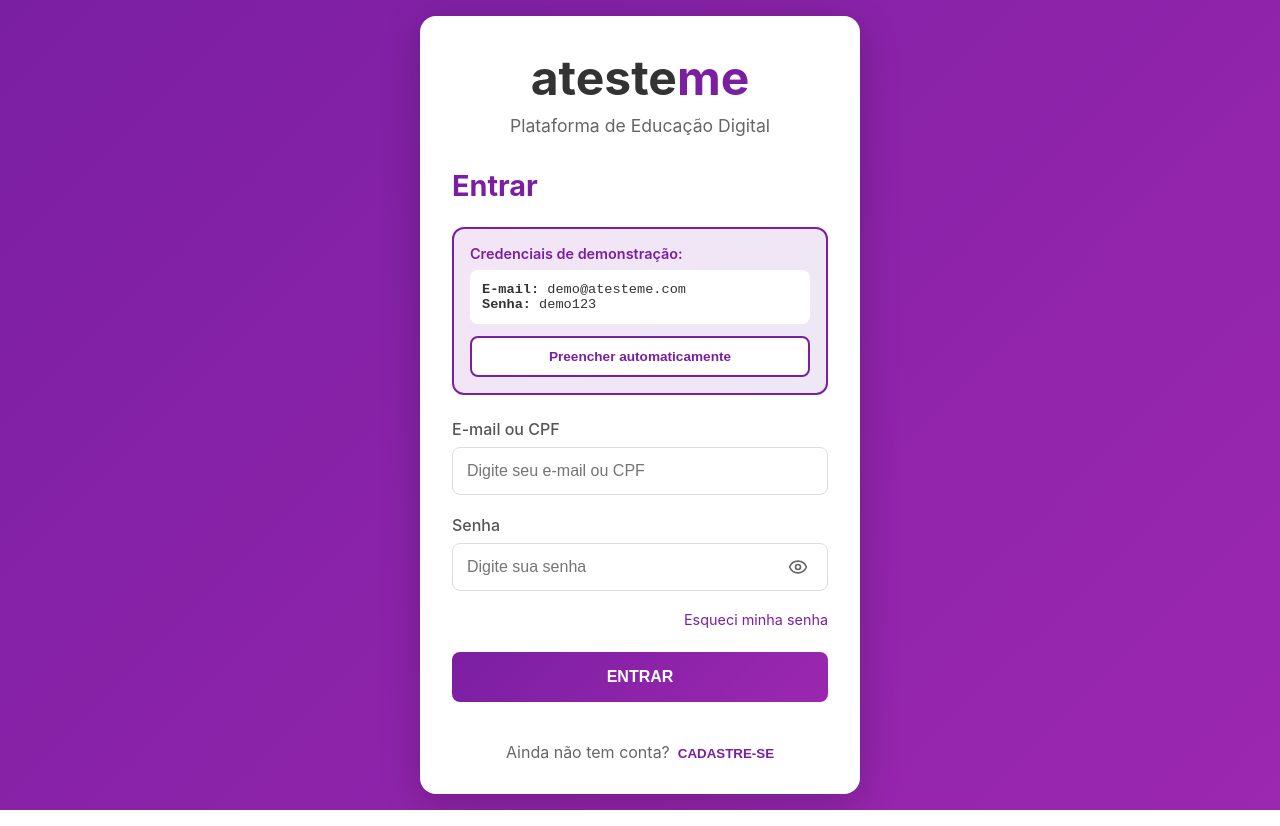
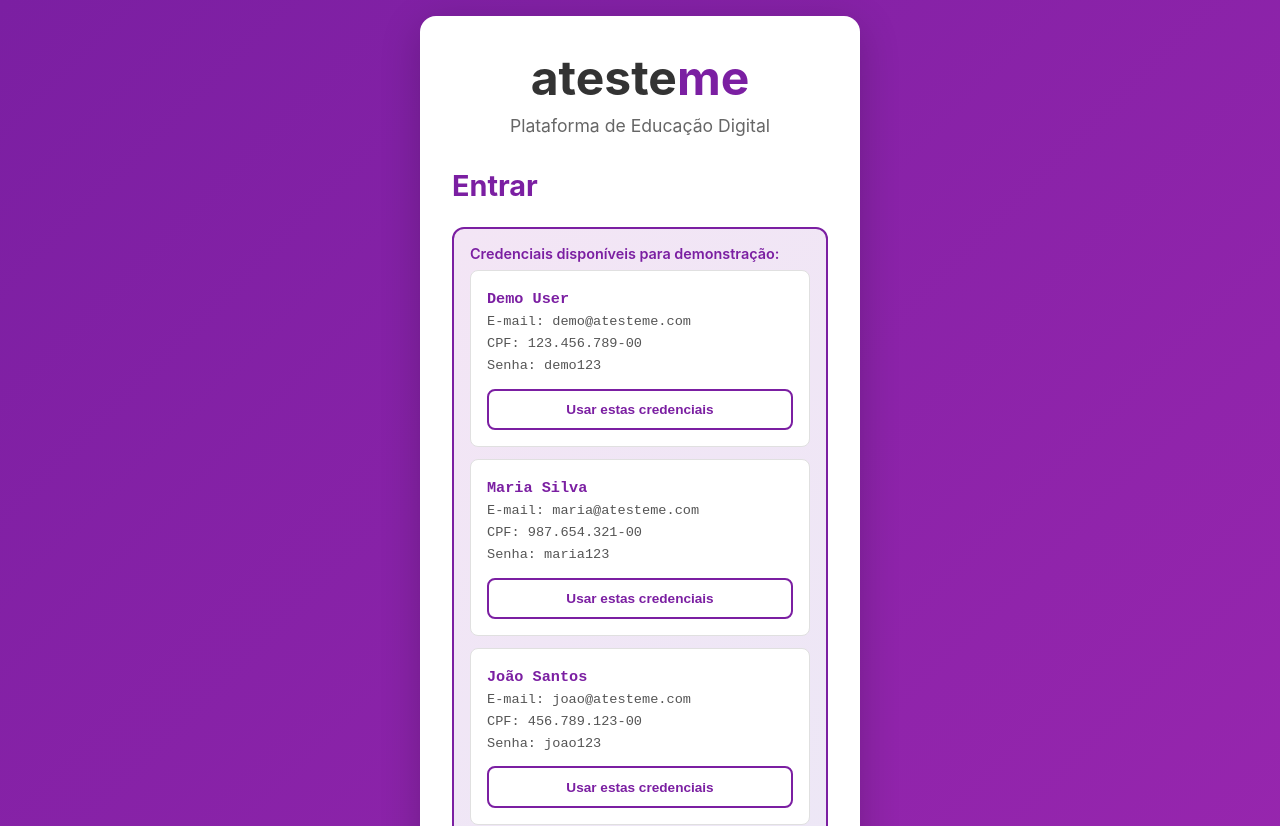
Before and after one commit to vinixaze/atesteme-plataforma, a React (Create React App) app: page / in a window 1280 px wide. Shown: the top 826 px of the page. Built offline with nearby package versions, Linux system fonts and the light colour scheme.

Commit message:
criação autentificação

```diff
--- a/src/App.js
+++ b/src/App.js
@@ -1,14 +1,31 @@
-import React, { useState } from 'react';
+import React, { useState, useEffect } from 'react';
 import { BrowserRouter as Router, Routes, Route, Navigate } from 'react-router-dom';
 import Login from './components/Login';
 import Dashboard from './components/Dashboard';
+import { getCurrentUser, clearCurrentUser } from './utils/auth';
 import './App.css';
 
 function App() {
   const [isAuthenticated, setIsAuthenticated] = useState(false);
+  const [currentUser, setCurrentUser] = useState(null);
 
-  const handleLogin = () => {
+  useEffect(() => {
+    const user = getCurrentUser();
+    if (user) {
+      setIsAuthenticated(true);
+      setCurrentUser(user);
+    }
+  }, []);
+
+  const handleLogin = (user) => {
     setIsAuthenticated(true);
+    setCurrentUser(user);
+  };
+
+  const handleLogout = () => {
+    clearCurrentUser();
+    setIsAuthenticated(false);
+    setCurrentUser(null);
   };
 
   return (
@@ -26,7 +43,7 @@ function App() {
           path="/dashboard"
           element={
             isAuthenticated ?
-            <Dashboard /> :
+            <Dashboard user={currentUser} onLogout={handleLogout} /> :
             <Navigate to="/" />
           }
         />
--- a/src/components/Dashboard.js
+++ b/src/components/Dashboard.js
@@ -6,21 +6,27 @@ import Medals from './Medals';
 import { userData } from '../data/userData';
 import '../styles/Dashboard.css';
 
-function Dashboard() {
+function Dashboard({ user, onLogout }) {
   const [activeTab, setActiveTab] = useState('learning');
+
+  const userDataWithName = {
+    ...userData,
+    name: user?.name || userData.name,
+    email: user?.email || userData.email
+  };
 
   return (
     <div className="dashboard">
-      <Header user={userData} />
+      <Header user={userDataWithName} onLogout={onLogout} />
 
       <div className="dashboard-container">
         <div className="profile-header">
           <div className="profile-avatar">
-            <span>{userData.name.charAt(0)}</span>
+            <span>{userDataWithName.name.charAt(0).toUpperCase()}</span>
           </div>
           <div className="profile-info">
-            <h1>{userData.name}</h1>
-            <p className="profile-level">Nível {userData.currentLevel} - {userData.levels[userData.currentLevel - 1].name}</p>
+            <h1>{userDataWithName.name}</h1>
+            <p className="profile-level">Nível {userDataWithName.currentLevel} - {userDataWithName.levels[userDataWithName.currentLevel - 1].name}</p>
           </div>
         </div>
 
@@ -48,15 +54,15 @@ function Dashboard() {
         <div className="tab-content">
           {activeTab === 'learning' && (
             <LearningPath
-              competencesData={userData.competencesData}
-              currentLevel={userData.currentLevel}
+              competencesData={userDataWithName.competencesData}
+              currentLevel={userDataWithName.currentLevel}
             />
           )}
           {activeTab === 'progress' && (
-            <ProgressPath levels={userData.levels} />
+            <ProgressPath levels={userDataWithName.levels} />
           )}
           {activeTab === 'medals' && (
-            <Medals medals={userData.medals} />
+            <Medals medals={userDataWithName.medals} />
           )}
         </div>
       </div>
--- a/src/components/Login.js
+++ b/src/components/Login.js
@@ -1,5 +1,6 @@
 import React, { useState } from 'react';
 import { Eye, EyeOff, AlertCircle } from 'lucide-react';
+import { authenticateUser, saveCurrentUser, DEMO_USERS } from '../utils/auth';
 import '../styles/Login.css';
 
 function Login({ onLogin }) {
@@ -16,31 +17,59 @@ function Login({ onLogin }) {
     confirmPassword: ''
   });
 
-  const DEMO_CREDENTIALS = {
-    email: 'demo@atesteme.com',
-    password: 'demo123'
-  };
-
   const handleSubmit = (e) => {
     e.preventDefault();
     setError('');
 
     if (!isSignup) {
-      if (formData.email === DEMO_CREDENTIALS.email && formData.password === DEMO_CREDENTIALS.password) {
-        onLogin();
+      const user = authenticateUser(formData.email, formData.password);
+
+      if (user) {
+        saveCurrentUser(user);
+        onLogin(user);
       } else {
-        setError('E-mail ou senha incorretos. Use: demo@atesteme.com / demo123');
+        setError('E-mail/CPF ou senha incorretos. Verifique as credenciais disponíveis abaixo.');
       }
     } else {
-      if (formData.password !== formData.confirmPassword) {
-        setError('As senhas não coincidem');
+      if (!formData.fullName.trim()) {
+        setError('Por favor, preencha o nome completo');
+        return;
+      }
+      if (!formData.username.trim()) {
+        setError('Por favor, preencha o nome de usuário');
+        return;
+      }
+      if (!formData.email.trim()) {
+        setError('Por favor, preencha o e-mail');
+        return;
+      }
+      if (!formData.birthDate.trim()) {
+        setError('Por favor, preencha a data de nascimento');
+        return;
+      }
+      if (!formData.cpf.trim()) {
+        setError('Por favor, preencha o CPF');
         return;
       }
       if (formData.password.length < 8) {
         setError('A senha deve ter no mínimo 8 caracteres');
         return;
       }
-      onLogin();
+      if (formData.password !== formData.confirmPassword) {
+        setError('As senhas não coincidem. Por favor, digite a mesma senha nos dois campos.');
+        return;
+      }
+
+      const newUser = {
+        id: Date.now(),
+        name: formData.fullName,
+        email: formData.email,
+        password: formData.password,
+        cpf: formData.cpf
+      };
+
+      saveCurrentUser(newUser);
+      onLogin(newUser);
     }
   };
 
@@ -52,11 +81,12 @@ function Login({ onLogin }) {
     setError('');
   };
 
-  const fillDemoCredentials = () => {
+  const fillDemoCredentials = (userIndex = 0) => {
+    const user = DEMO_USERS[userIndex];
     setFormData({
       ...formData,
-      email: DEMO_CREDENTIALS.email,
-      password: DEMO_CREDENTIALS.password
+      email: user.email,
+      password: user.password
     });
     setError('');
   };
@@ -84,14 +114,25 @@ function Login({ onLogin }) {
             )}
 
             <div className="demo-credentials">
-              <p>Credenciais de demonstração:</p>
-              <div className="credentials-box">
-                <strong>E-mail:</strong> demo@atesteme.com<br />
-                <strong>Senha:</strong> demo123
-              </div>
-              <button type="button" onClick={fillDemoCredentials} className="btn-demo">
-                Preencher automaticamente
-              </button>
+              <p>Credenciais disponíveis para demonstração:</p>
+
+              {DEMO_USERS.map((user, index) => (
+                <div key={user.id} className="credentials-box">
+                  <div className="credentials-info">
+                    <strong>{user.name}</strong><br />
+                    <span>E-mail: {user.email}</span><br />
+                    <span>CPF: {user.cpf}</span><br />
+                    <span>Senha: {user.password}</span>
+                  </div>
+                  <button
+                    type="button"
+                    onClick={() => fillDemoCredentials(index)}
+                    className="btn-demo"
+                  >
+                    Usar estas credenciais
+                  </button>
+                </div>
+              ))}
             </div>
 
             <div className="form-group">
@@ -148,6 +189,15 @@ function Login({ onLogin }) {
                 onClick={() => {
                   setIsSignup(false);
                   setError('');
+                  setFormData({
+                    email: '',
+                    password: '',
+                    fullName: '',
+                    username: '',
+                    birthDate: '',
+                    cpf: '',
+                    confirmPassword: ''
+                  });
                 }}
               >
                 ✕
@@ -168,6 +218,7 @@ function Login({ onLogin }) {
                 name="fullName"
                 value={formData.fullName}
                 onChange={handleChange}
+                placeholder="Ex: Maria Silva"
                 required
               />
             </div>
@@ -179,6 +230,7 @@ function Login({ onLogin }) {
                 name="username"
                 value={formData.username}
                 onChange={handleChange}
+                placeholder="Ex: mariasilva"
                 required
               />
             </div>
@@ -190,6 +242,7 @@ function Login({ onLogin }) {
                 name="email"
                 value={formData.email}
                 onChange={handleChange}
+                placeholder="Ex: maria@email.com"
                 required
               />
             </div>
@@ -226,6 +279,7 @@ function Login({ onLogin }) {
                   name="password"
                   value={formData.password}
                   onChange={handleChange}
+                  placeholder="Mínimo 8 caracteres"
                   required
                 />
                 <button
@@ -247,6 +301,7 @@ function Login({ onLogin }) {
                   name="confirmPassword"
                   value={formData.confirmPassword}
                   onChange={handleChange}
+                  placeholder="Digite a mesma senha"
                   required
                 />
                 <button
@@ -257,6 +312,9 @@ function Login({ onLogin }) {
                   {showPassword ? <EyeOff size={20} /> : <Eye size={20} />}
                 </button>
               </div>
+              {formData.password && formData.confirmPassword && formData.password !== formData.confirmPassword && (
+                <small className="password-mismatch">As senhas não coincidem</small>
+              )}
             </div>
 
             <button type="submit" className="btn-primary">CADASTRAR</button>
--- a/src/styles/Login.css
+++ b/src/styles/Login.css
@@ -224,3 +224,31 @@ font-size: 1rem;
     padding: 0.75rem;
   }
 }
+.credentials-box {
+  background: white;
+  padding: 1rem;
+  border-radius: 8px;
+  margin-bottom: 0.75rem;
+  border: 1px solid #E0E0E0;
+}
+
+.credentials-info {
+  font-size: 0.85rem;
+  color: #333;
+  margin-bottom: 0.75rem;
+  line-height: 1.6;
+}
+
+.credentials-info strong {
+  color: #7B1FA2;
+  font-size: 0.95rem;
+}
+
+.credentials-info span {
+  color: #555;
+}
+
+.password-mismatch {
+  color: #C62828 !important;
+  font-weight: 600;
+}
--- /dev/null
+++ b/src/utils/auth.js
@@ -0,0 +1,43 @@
+export const DEMO_USERS = [
+  {
+    id: 1,
+    name: "Demo User",
+    email: "demo@atesteme.com",
+    password: "demo123",
+    cpf: "123.456.789-00"
+  },
+  {
+    id: 2,
+    name: "Maria Silva",
+    email: "maria@atesteme.com",
+    password: "maria123",
+    cpf: "987.654.321-00"
+  },
+  {
+    id: 3,
+    name: "João Santos",
+    email: "joao@atesteme.com",
+    password: "joao123",
+    cpf: "456.789.123-00"
+  }
+];
+
+export const authenticateUser = (emailOrCpf, password) => {
+  const user = DEMO_USERS.find(
+    u => (u.email === emailOrCpf || u.cpf === emailOrCpf) && u.password === password
+  );
+  return user || null;
+};
+
+export const saveCurrentUser = (user) => {
+  sessionStorage.setItem('currentUser', JSON.stringify(user));
+};
+
+export const getCurrentUser = () => {
+  const userJson = sessionStorage.getItem('currentUser');
+  return userJson ? JSON.parse(userJson) : null;
+};
+
+export const clearCurrentUser = () => {
+  sessionStorage.removeItem('currentUser');
+};
```
Also changed, not shown: src/components/Header.js (+62 -7 lines), 1 other file (tests, documents, lock files or other folders).
